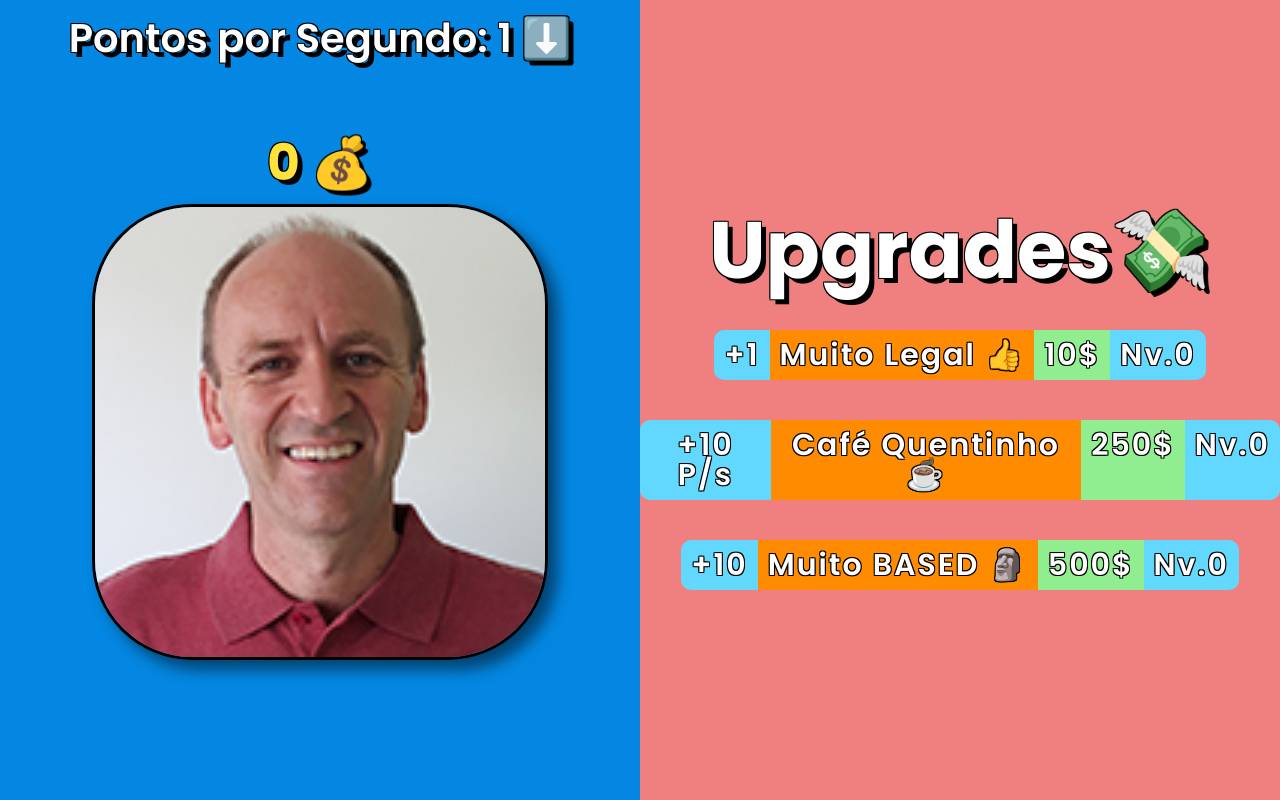
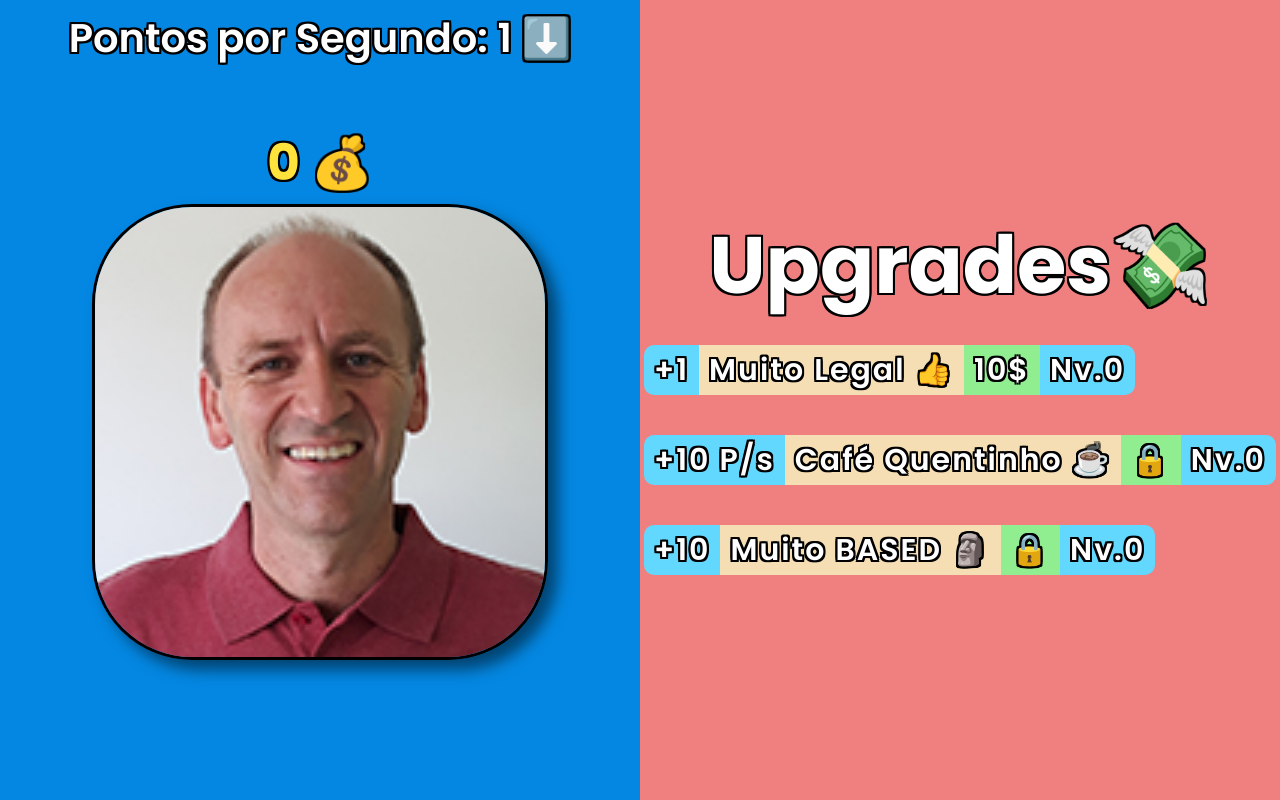
Before and after one commit to bigjujas/edecioclicker, a React (Vite) app: page / in a window 1280 px wide. Built offline with nearby package versions, Linux system fonts and the light colour scheme.

Commit message:
Update (Qualidade de Vida e Progressão)

```diff
--- a/src/App.css
+++ b/src/App.css
@@ -24,7 +24,7 @@ html, body {
 }
 
 .right-side {
-  background-color: lightcoral; /* Cor de fundo para visualização */
+  background-color: #F08080; /* Cor de fundo para visualização */
 }
 
 .edecio {
@@ -39,11 +39,14 @@ html, body {
   top: -10vh;
   color: #fff;
   text-shadow:
-    5px 5px 0 #000,
-    -1px -1px 0 #000,
-    1px -1px 0 #000,
-    -1px 1px 0 #000;
-  position: relative;
+  -2px -2px 0px black,
+  2px -2px 0px black,
+  -2px 2px 0px black,
+  2px 2px 0px black,
+  0px -2px 0px black,
+  0px 2px 0px black,
+  -2px 0px 0px black,
+  2px 0px 0px black;
 }
 
 .edecio h1 {
@@ -53,11 +56,14 @@ html, body {
   margin-bottom: 2vh;
   color: rgb(255, 226, 59);
   text-shadow:
-    5px 5px 0 #000,
-    -1px -1px 0 #000,
-    1px -1px 0 #000,
-    -1px 1px 0 #000;
-  position: relative;
+  -2px -2px 0px black,
+  2px -2px 0px black,
+  -2px 2px 0px black,
+  2px 2px 0px black,
+  0px -2px 0px black,
+  0px 2px 0px black,
+  -2px 0px 0px black,
+  2px 0px 0px black;
 }
 
 
@@ -81,7 +87,6 @@ html, body {
 
 .edecio img:active {
   transform: scale(1.05);
-  animation: shake 0.3s;
 }
 
 .upgrades {
@@ -95,24 +100,30 @@ html, body {
   font-weight: bold;
   color: #fff;
   text-shadow:
-    5px 5px 0 #000,
-    -1px -1px 0 #000,
-    1px -1px 0 #000,
-    -1px 1px 0 #000;
-  position: relative;
+  -2px -2px 0px black,
+  2px -2px 0px black,
+  -2px 2px 0px black,
+  2px 2px 0px black,
+  0px -2px 0px black,
+  0px 2px 0px black,
+  -2px 0px 0px black,
+  2px 0px 0px black;
 }
 
 .upgrade__container {
   display: flex;
-  justify-content: center;
+  text-align: left;
   margin-top: 5vh;
   color: #fff;
   text-shadow:
-    1px 1px 0 #000,
-    -1px -1px 0 #000,
-    1px -1px 0 #000,
-    -1px 1px 0 #000;
-  position: relative;
+  -2px -2px 0px black,
+  2px -2px 0px black,
+  -2px 2px 0px black,
+  2px 2px 0px black,
+  0px -2px 0px black,
+  0px 2px 0px black,
+  -2px 0px 0px black,
+  2px 0px 0px black;
 }
 
 .upgrade__container h2 {
@@ -133,7 +144,7 @@ html, body {
   font-weight: 600;
   font-size: 30px;
   color: white;
-  background-color: darkorange;
+  background-color: wheat;
 }
 
 .upgrade__container h4 {
--- a/src/App.jsx
+++ b/src/App.jsx
@@ -12,53 +12,59 @@ function App() {
 
 // Custos Base //
 
-  const [custoUpgrade, setCustoUpgrade] = useState(10)
-  const [custoUpgradeAutomatizado, setCustoUpgradeAutomatizado] = useState(250)
-  const [custoUpgradeChad, setCustoUpgradeChad] = useState(500)
+  const [custoUpgrade1, setCustoUpgrade] = useState(10)
+  const [custoUpgrade2, setCustoUpgrade2] = useState(250)
+  const [custoUpgrade3, setCustoUpgrade3] = useState(500)
 
 // Niveis //
 
-  const [nivelUpgrade, setNivelUpgrade] = useState(0)
-  const [nivelUpgradeAutomatizado, setNivelUpgradeAutomatizado] = useState(0)
-  const [nivelUpgradeChad, setNivelUpgradeChad] = useState(0)
+  const [nivelUpgrade1, setNivelUpgrade1] = useState(0)
+  const [nivelUpgrade2, setNivelUpgrade2] = useState(0)
+  const [nivelUpgrade3, setNivelUpgrade3] = useState(0)
 
 // Multiplicadores //
 
-const [cpsUpgrade, setCpsUpgrade] = useState(1)
-const [cpsUpgradeAutomatizado, setCpsUpgradeAutomatizado] = useState(10)
-const [cpsUpgradeChad, setCpsUpgradeChad] = useState(10)
+const [cpsUpgrade1, setCpsUpgrade1] = useState(1)
+const [cpsUpgrade2, setCpsUpgrade2] = useState(10)
+const [cpsUpgrade3, setCpsUpgrade3] = useState(10)
+
+// QoL //
+
+const displayCliques = cliques >= 1000 ? Math.floor(cliques) : parseFloat(cliques.toFixed(2));
+
+// Funçoes //
 
   function Clique() {
     setCliques(prevCliques => prevCliques + multiplicador)
   }
 
-  function Upgrade() {
-    if (cliques >= custoUpgrade) {
-      setCliques(prevCliques => prevCliques - custoUpgrade)
-      setCpsUpgrade(prevCps => (prevCps * 1.25))
-      setMultiplicador(prevMultiplicador => prevMultiplicador + cpsUpgrade)
+  function Upgrade1() {
+    if (cliques >= custoUpgrade1) {
+      setCliques(prevCliques => prevCliques - custoUpgrade1)
+      setCpsUpgrade1(prevCps => (prevCps * 1.25))
+      setMultiplicador(prevMultiplicador => prevMultiplicador + cpsUpgrade1)
       setCustoUpgrade(prevCusto => Math.floor(prevCusto * 1.5)) // Aumenta o custo em 50%
-      setNivelUpgrade(prevNivel => prevNivel + 1)
+      setNivelUpgrade1(prevNivel => prevNivel + 1)
     }
   }
 
-  function UpgradeAutomatizado() {
-    if (cliques >= custoUpgradeAutomatizado) {
-      setCliques(prevCliques => prevCliques - custoUpgradeAutomatizado)
-      setCpsUpgradeAutomatizado(prevCps => (prevCps * 1.25))
+  function Upgrade2() {
+    if (cliques >= custoUpgrade2 && nivelUpgrade1 >= 10) {
+      setCliques(prevCliques => prevCliques - custoUpgrade2)
+      setCpsUpgrade2(prevCps => (prevCps * 1.25))
       setCliquesPorSegundo(prevCliquesPorSegundo => prevCliquesPorSegundo + 10)
-      setCustoUpgradeAutomatizado(prevCusto => Math.floor(prevCusto * 1.5)) // Aumenta o custo em 50%
-      setNivelUpgradeAutomatizado(prevNivel => prevNivel + 1)
+      setCustoUpgrade2(prevCusto => Math.floor(prevCusto * 1.5)) // Aumenta o custo em 50%
+      setNivelUpgrade2(prevNivel => prevNivel + 1)
     }
   }
 
-  function UpgradeChad() {
-    if (cliques >= custoUpgradeChad) {
-      setCliques(prevCliques => prevCliques - custoUpgradeChad)
-      setCpsUpgradeChad(prevCps => (prevCps * 1.25))
+  function Upgrade3() {
+    if (cliques >= custoUpgrade3 && nivelUpgrade2 >=10) {
+      setCliques(prevCliques => prevCliques - custoUpgrade3)
+      setCpsUpgrade3(prevCps => (prevCps * 1.25))
       setMultiplicador(prevMultiplicador => prevMultiplicador + 10)
-      setCustoUpgradeChad(prevCusto => Math.floor(prevCusto * 1.5))
-      setNivelUpgradeChad(prevNivel => prevNivel + 1)
+      setCustoUpgrade3(prevCusto => Math.floor(prevCusto * 1.5))
+      setNivelUpgrade3(prevNivel => prevNivel + 1)
       setEdecio(chadEdecio)
     }
   }
@@ -77,30 +83,30 @@ const [cpsUpgradeChad, setCpsUpgradeChad] = useState(10)
         <div className="left-side">
           <div className="edecio">
           <h2 className="Cps">Pontos por Segundo: {parseFloat((multiplicador + cliquesPorSegundo).toFixed(2))} ⬇️</h2>
-            <h1>{parseFloat(cliques.toFixed(2))} 💰</h1>
+            <h1>{displayCliques} 💰</h1>
             <img src={edecio} alt="" onClick={Clique} />
           </div>
         </div>
         <div className="right-side">
           <div className="upgrades">
             <h1>Upgrades💸</h1>
-            <div className="upgrade__container" onClick={Upgrade}>
-              <h2>+{parseFloat(cpsUpgrade.toFixed(2))}</h2>
+            <div className="upgrade__container" onClick={Upgrade1}>
+              <h2>+{parseFloat(cpsUpgrade1.toFixed(2))}</h2>
               <h3>Muito Legal 👍</h3>
-              <h4>{custoUpgrade}$</h4> {/* Exibe o custo atualizado */}
-              <h5>Nv.{nivelUpgrade}</h5>
+              <h4>{custoUpgrade1}$</h4> {/* Exibe o custo atualizado */}
+              <h5>Nv.{nivelUpgrade1}</h5>
             </div>
-            <div className="upgrade__container" onClick={UpgradeAutomatizado}>
-              <h2>+{parseFloat(cpsUpgradeAutomatizado.toFixed(2))} P/s</h2>
+            <div className="upgrade__container" onClick={Upgrade2}>
+              <h2>+{parseFloat(cpsUpgrade2.toFixed(2))} P/s</h2>
               <h3>Café Quentinho ☕</h3>
-              <h4>{custoUpgradeAutomatizado}$</h4> {/* Exibe o custo atualizado */}
-              <h5>Nv.{nivelUpgradeAutomatizado}</h5>
+              <h4>{nivelUpgrade1 >= 10 ? `${custoUpgrade2}$` : "🔒"}</h4> {/* Exibe o custo atualizado */}
+              <h5>Nv.{nivelUpgrade2}</h5>
             </div>
-            <div className="upgrade__container" onClick={UpgradeChad}>
-              <h2>+{parseFloat(cpsUpgradeChad.toFixed(2))}</h2>
+            <div className="upgrade__container" onClick={Upgrade3}>
+              <h2>+{parseFloat(cpsUpgrade3.toFixed(2))}</h2>
               <h3>Muito BASED 🗿</h3>
-              <h4>{custoUpgradeChad}$</h4>
-              <h5>Nv.{nivelUpgradeChad}</h5>
+              <h4>{nivelUpgrade2 >= 10 ? `${custoUpgrade3}$` : "🔒"}</h4>
+              <h5>Nv.{nivelUpgrade3}</h5>
             </div>
           </div>
         </div>
```
